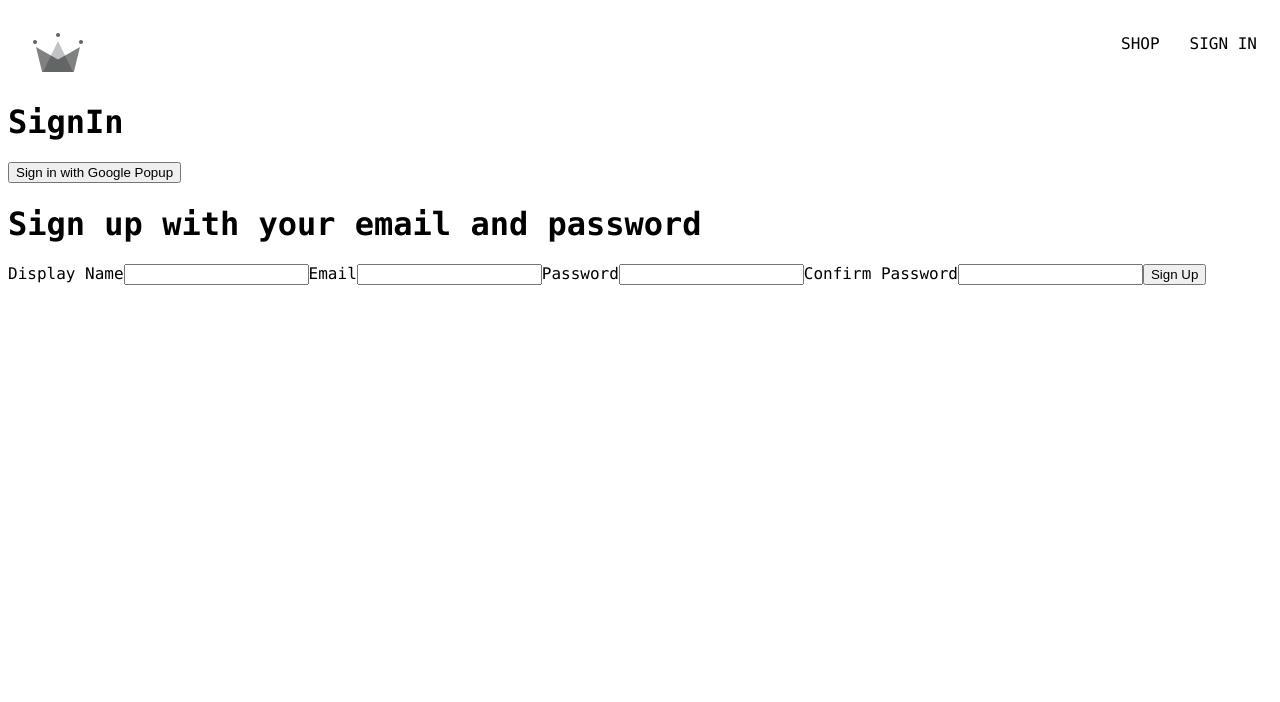
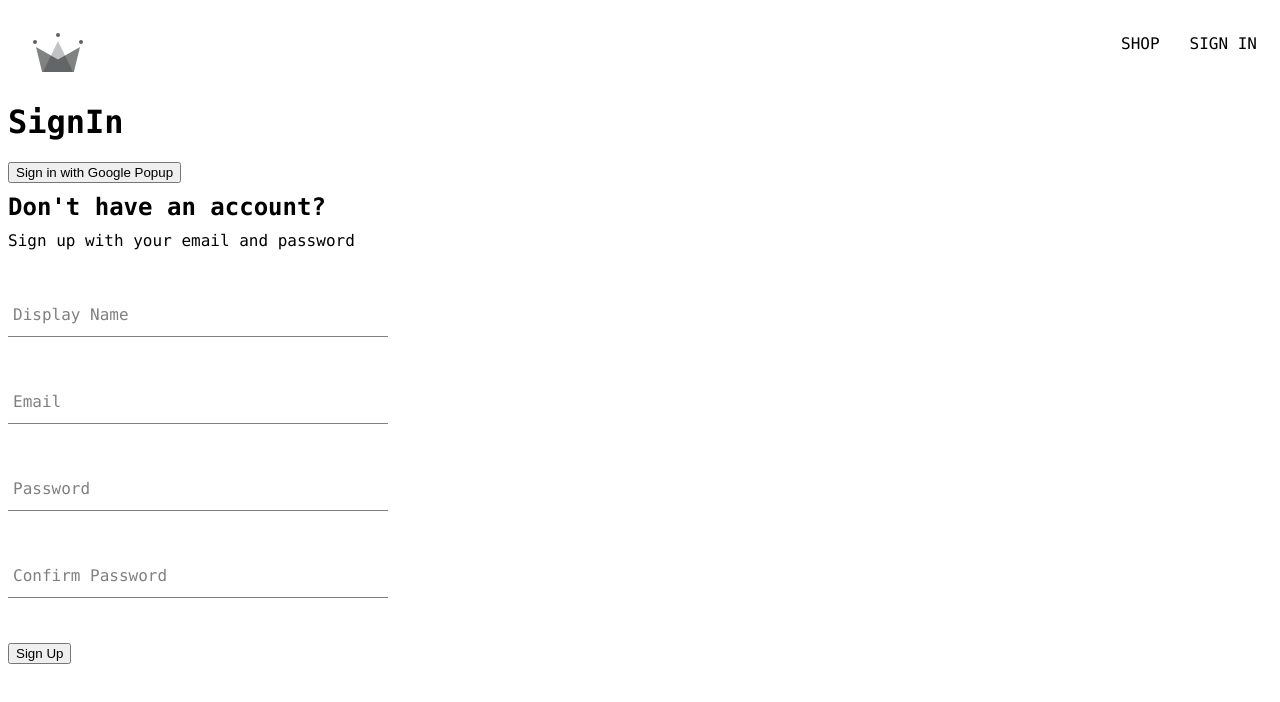
Before and after one commit to Muhtoyyib/ROA-Clothing, a React (Vite) app: page /sign-in in a window 1280 px wide. Shown: the top 702 px of the page. Built offline with nearby package versions, Linux system fonts and the light colour scheme.

Commit message:
completed form-input component

```diff
--- /dev/null
+++ b/src/components/form-input/form-input.jsx
@@ -0,0 +1,12 @@
+import './form-input.styles.scss'
+// eslint-disable-next-line react/prop-types
+export default function FormInput({label, inputOptions}){
+    return(
+        <div className="group">
+            <input className="form-input" {...inputOptions}/>
+            { label && (
+                <label className={`${inputOptions.value.length ? 'shrink' : ''} form-input-label`}>{label}</label>
+            )}
+        </div>
+    )
+}
--- /dev/null
+++ b/src/components/form-input/form-input.styles.scss
@@ -0,0 +1,54 @@
+$sub-color: grey;
+$main-color: black;
+
+@mixin shrinkLabel {
+  top: -14px;
+  font-size: 12px;
+  color: $main-color;
+}
+
+.group {
+  position: relative;
+  margin: 45px 0;
+
+  .form-input {
+    background: none;
+    background-color: white;
+    color: $sub-color;
+    font-size: 18px;
+    padding: 10px 10px 10px 5px;
+    display: block;
+    width: 100%;
+    border: none;
+    border-radius: 0;
+    border-bottom: 1px solid $sub-color;
+    margin: 25px 0;
+
+    &:focus {
+      outline: none;
+    }
+
+    &:focus ~ .form-input-label {
+      @include shrinkLabel();
+    }
+  }
+
+  input[type='password'] {
+    letter-spacing: 0.3em;
+  }
+
+  .form-input-label {
+    color: $sub-color;
+    font-size: 16px;
+    font-weight: normal;
+    position: absolute;
+    pointer-events: none;
+    left: 5px;
+    top: 10px;
+    transition: 300ms ease all;
+
+    &.shrink {
+      @include shrinkLabel();
+    }
+  }
+}
--- a/src/components/sign-up-form/sign-up.jsx
+++ b/src/components/sign-up-form/sign-up.jsx
@@ -1,4 +1,6 @@
 import { useState } from "react";
+import FormInput from "../form-input/form-input";
+import './sign-up.scss'
 import { createAuthUserWithEmailAndPassword, createUserDocFromAuth } from "../../utils/firebase/firebase";
 
 const defaultFormFields = {
@@ -47,23 +49,42 @@
     }
 
     return(
-        <>
-            <h1>Sign up with your email and password</h1>
+        <div className="sign-up-container">
+            <h2>Don&apos;t have an account?</h2>
+
+            <span>Sign up with your email and password</span>
             <form onSubmit={handleSubmit}>
-                <label>Display Name</label>
-                <input type="text" required onChange={handleChange} name="displayName" value={displayName}/>
-
-                <label>Email</label>
-                <input type="email" required onChange={handleChange} name="email" value={email}/>
-
-                <label>Password</label>
-                <input type="password" required onChange={handleChange} name="password" value={password}/>
-
-                <label>Confirm Password</label>
-                <input type="password" required onChange={handleChange} name="confirmPassword" value={confirmPassword}/>
+                <FormInput label='Display Name' inputOptions ={{
+                    type: "text",
+                    required: true,
+                    onChange: handleChange,
+                    name:"displayName",
+                    value:displayName
+                }}/>
+                <FormInput label='Email' inputOptions = {{
+                    type: "email",
+                    required: true,
+                    onChange: handleChange,
+                    name:"email",
+                    value: email
+                }} />
+                <FormInput label='Password' inputOptions = {{
+                    type: "password",
+                    required: true,
+                    onChange: handleChange,
+                    name:"password",
+                    value:password
+                }}/>
+                <FormInput label='Confirm Password' inputOptions = {{
+                    type: "password",
+                    required: true,
+                    onChange: handleChange,
+                    name:"confirmPassword",
+                    value: confirmPassword
+                }}/>
 
                 <button type="submit">Sign Up</button>
             </form>
-        </>
+        </div>
     )
 }
--- /dev/null
+++ b/src/components/sign-up-form/sign-up.scss
@@ -0,0 +1,9 @@
+.sign-up-container{
+    display: flex;
+    flex-direction: column;
+    width: 380px;
+
+    h2{
+        margin: 10px 0;
+    }
+}
```
